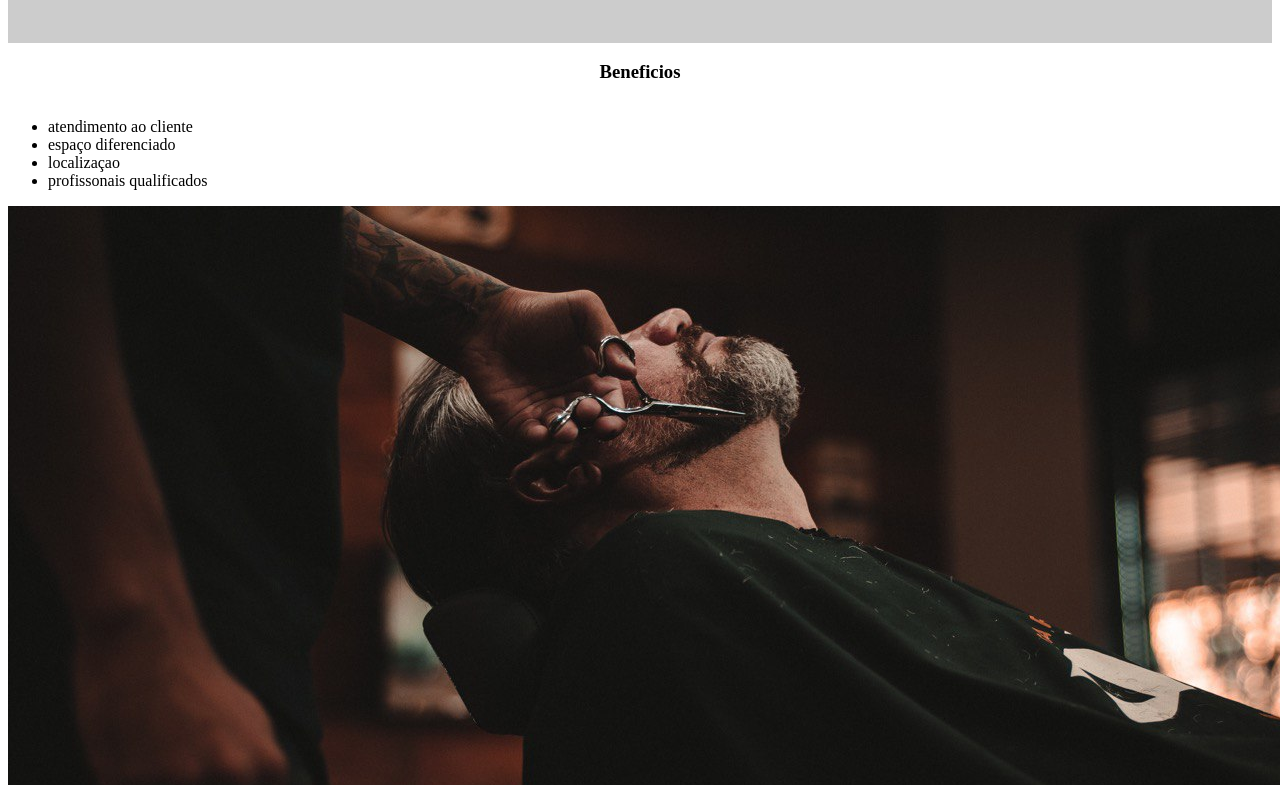
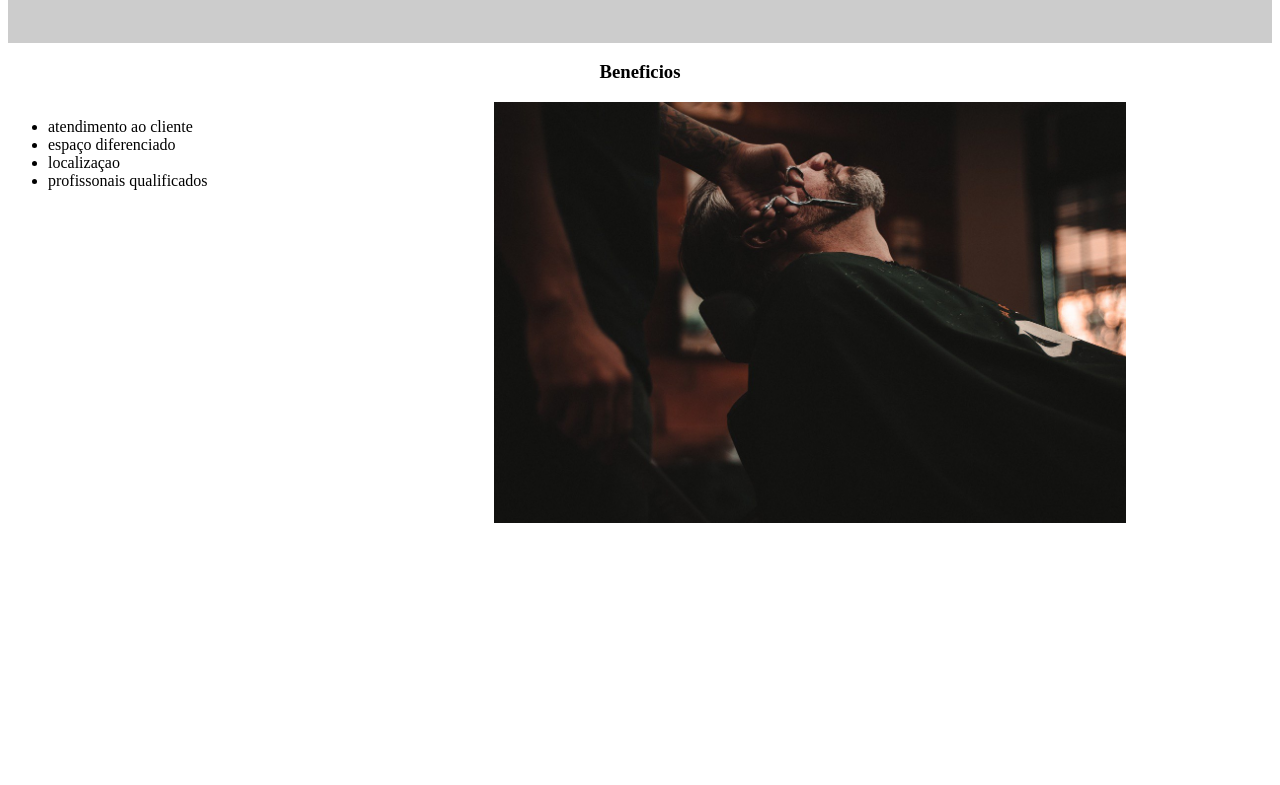
Before and after one commit to danielgfgdg/sitealura00400, a plain HTML site: page index.html in a window 1280 px wide. Shown: the part 780-1565 px from the top of the page. After the commit the page ends 1315 px from the top, so only its background shows below. Drawn offline with Linux system fonts and the light colour scheme.

Commit message:
fdyefhdhfe

```diff
--- a/index.html
+++ b/index.html
@@ -38,7 +38,7 @@
                 <li class="=itens"> localizaçao</li>
                 <li class="=itens">profissonais qualificados</li>
             </ul>
-            <img src="beneficios.jpg"  class="imagensbeneficios">
+            <img src="beneficios.jpg"  class="imagembeneficios">
         </div>
     </body>
 </html>
```
